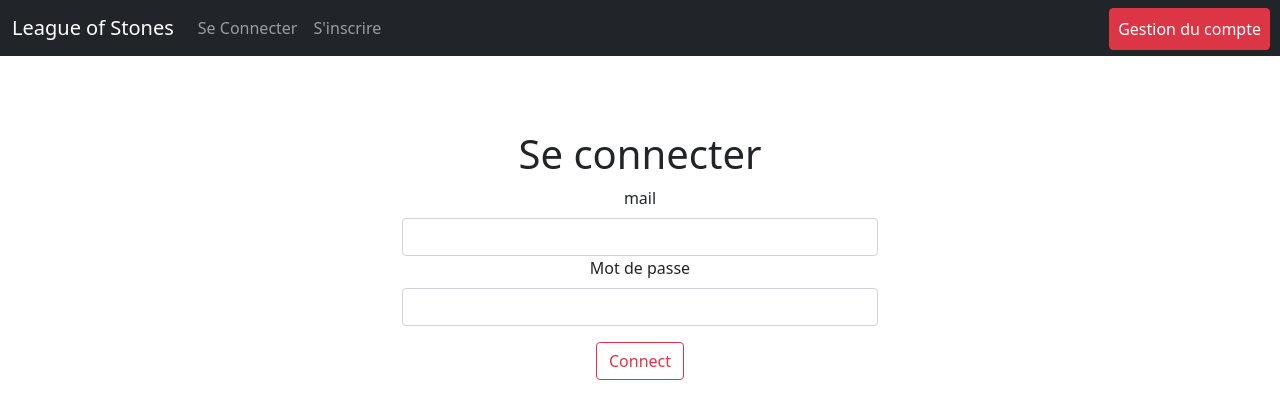
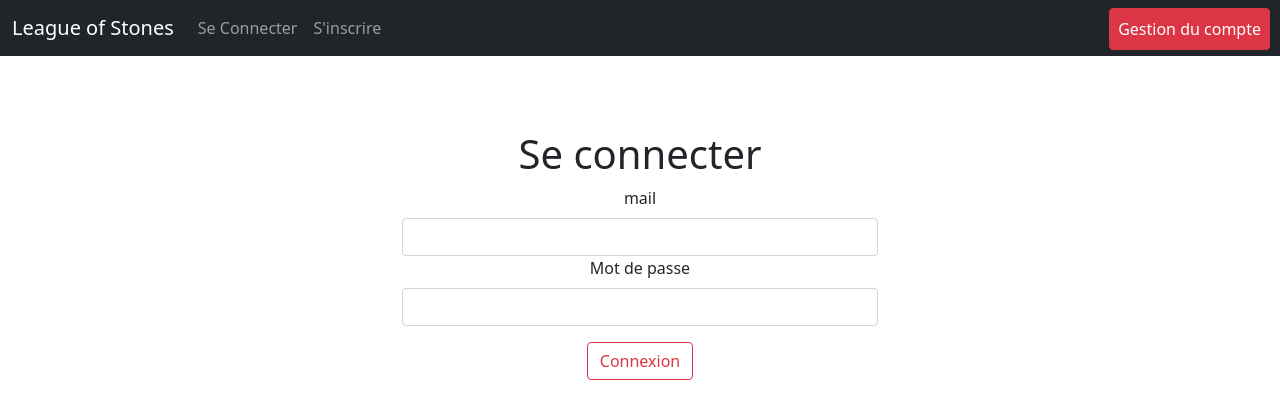
Before and after one commit to auguimann/League-Of-Stones, a React (Create React App) app in the folder league-of-stones/: page /login in a window 1280 px wide. Shown: the top 418 px of the page. Built offline with nearby package versions, Linux system fonts and the light colour scheme.

Commit message:
scss update

```diff
--- a/league-of-stones/src/Account.jsx
+++ b/league-of-stones/src/Account.jsx
@@ -76,7 +76,7 @@ function Account(props) {
                     render={({handleSubmit}) => (
 
                         <>
-                            <div className="container" id="gestion">
+                            <div className="container-fluid" id="gestion">
 
                                 <form onSubmit={handleSubmit}>
 
@@ -96,7 +96,7 @@ function Account(props) {
                     render={({handleSubmit}) => (
 
                         <>
-                            <div className="container" id="gestion">
+                            <div className="container-fluid" id="gestion">
 
                                 <form onSubmit={handleSubmit}>
 
--- a/league-of-stones/src/App.scss
+++ b/league-of-stones/src/App.scss
@@ -11,7 +11,7 @@
 
 .main {
 
-    margin: 5% 5%;
+    margin-top: 5%;
     padding: 10px 10% 30px;
     border-radius: 10px;
     text-align: center;
--- a/league-of-stones/src/Login.jsx
+++ b/league-of-stones/src/Login.jsx
@@ -56,7 +56,7 @@ function Login(props) {
                 <div className="main">
 
                     <h1 id="login">Se connecter</h1>
-                    <div className="container" id="form">
+                    <div className="container-fluid" id="form">
 
                         <form onSubmit={handleSubmit}>
 
@@ -78,7 +78,7 @@ function Login(props) {
                                     id="mdp"
                                 />
                             </div>
-                            <button type="submit" className="btn btn-outline-danger">Connect</button>
+                            <button type="submit" className="btn btn-outline-danger">Connexion</button>
 
                         </form>
 
--- a/league-of-stones/src/Main.jsx
+++ b/league-of-stones/src/Main.jsx
@@ -4,7 +4,7 @@ function Main(props) {
 
         return (
 
-            <div className="container main" id="accueil">
+            <div className="container-fluid main" id="accueil">
 
                 <h1>Bienvenue sur League of Stones</h1>
                 <h2>Cliquez sur les onglets en haut de la page pour vous connecter ou vous inscrire</h2>
@@ -17,7 +17,7 @@ function Main(props) {
 
         return (
 
-            <div className="container main" id="accueil">
+            <div className="container-fluid main" id="accueil">
 
                 <h1>Bienvenue sur League of Stones</h1>
                 <button type="button" className="btn btn-danger">Démarrer un matchmaking</button>
--- a/league-of-stones/src/Signin.jsx
+++ b/league-of-stones/src/Signin.jsx
@@ -80,7 +80,7 @@ function Signin() {
                 <div className="main">
 
                     <h1 id="signin">S'inscrire</h1>
-                    <div className="container" id="form">
+                    <div className="container-fluid" id="form">
 
                         <form onSubmit={handleSubmit}>
 
```
Also changed, not shown: league-of-stones/src/App.css.
